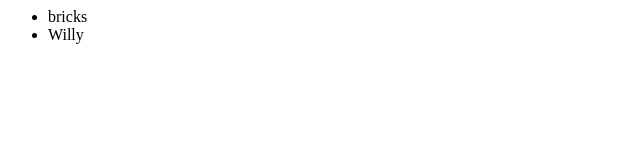
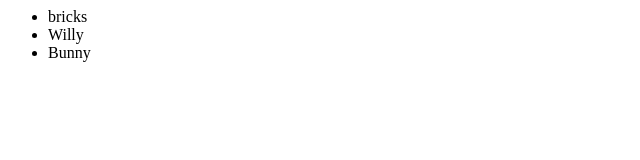
Before and after one commit to avalance388/gitPractice1, a plain HTML site: page index.html in a window 1280 px wide. Shown: the full height of the page, 0-640 px from the left. Drawn offline with Linux system fonts and the light colour scheme.

Commit message:
updated index.html

```diff
--- a/index.html
+++ b/index.html
@@ -3,6 +3,7 @@
 		<ul>
 			<li>bricks</li>
 			<li>Willy</li>
+			<li>Bunny</li>
 		</ul>
 	</body>
 
```
